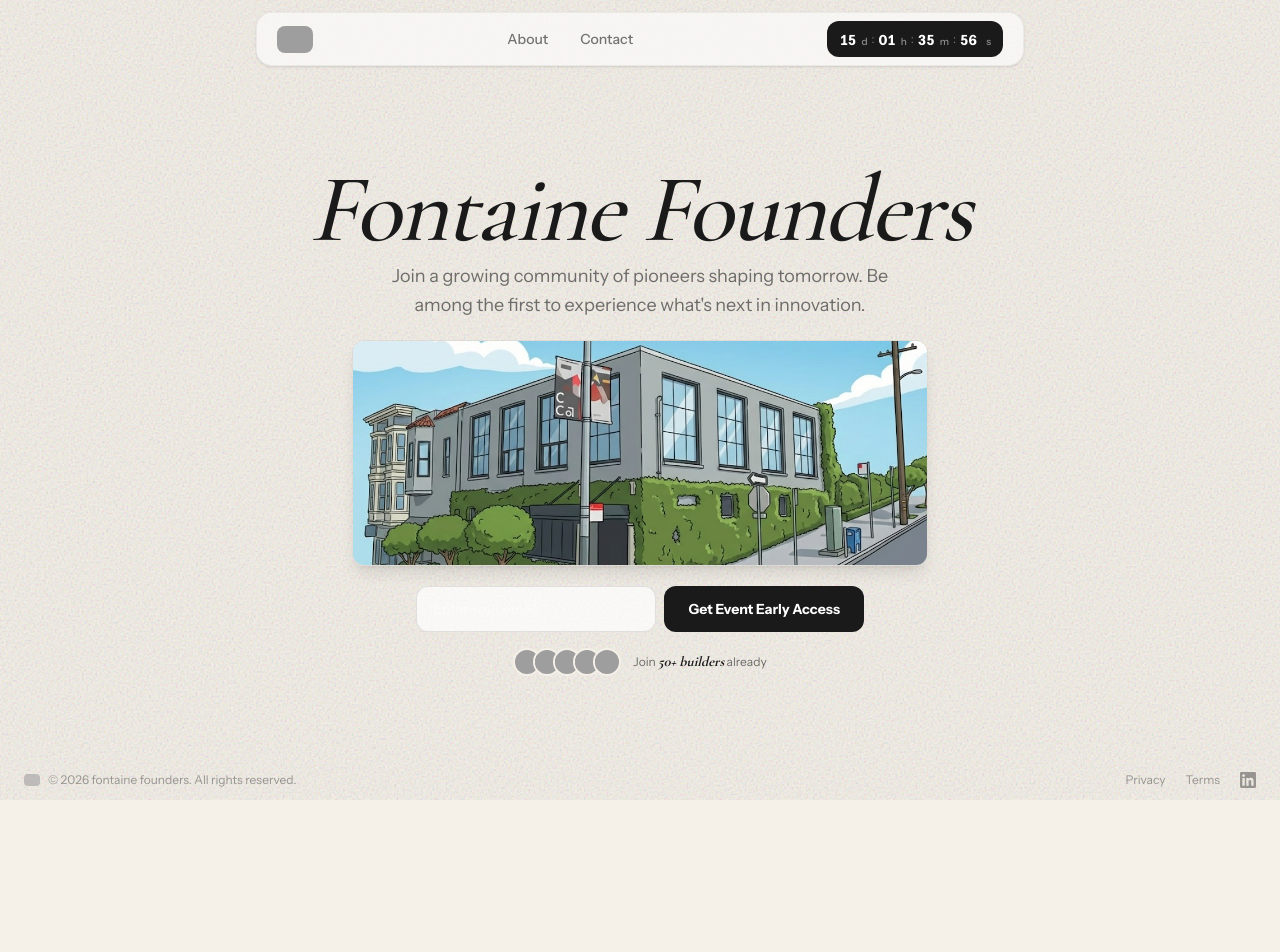
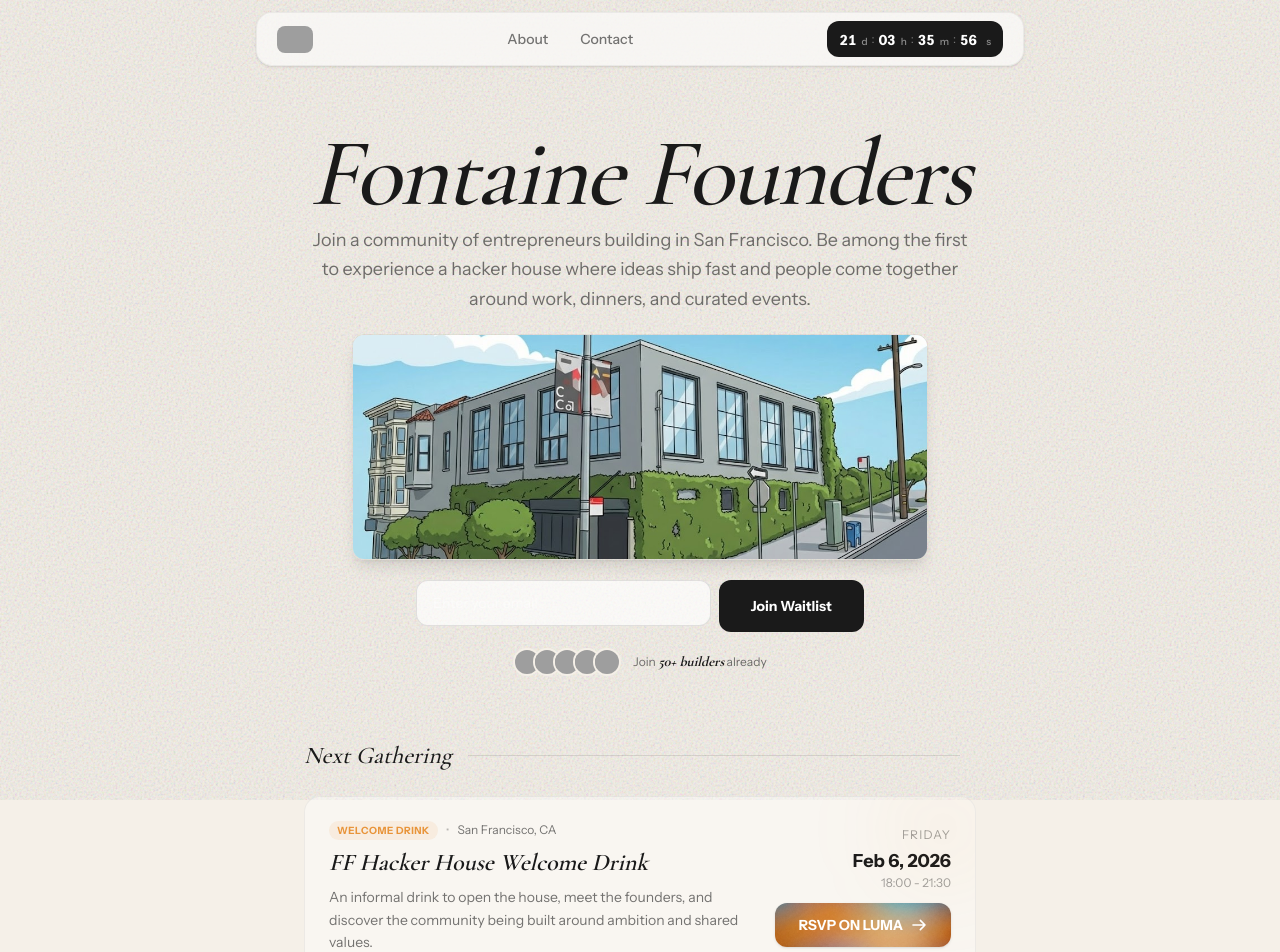
Before and after one commit to rob1-alt/ff, a Next.js app: page / in a window 1280 px wide. Shown: the top 952 px of the page. Before the commit the page ends 800 px from the top, so only its background shows below. Built offline with nearby package versions, Linux system fonts and the light colour scheme; grey boxes are pictures that could not be loaded.

Commit message:
first envent

```diff
--- a/app/page.tsx
+++ b/app/page.tsx
@@ -12,7 +12,7 @@ function CountdownButton() {
   useEffect(() => {
     setMounted(true);
 
-    const targetDate = new Date("2026-02-01T00:00:00").getTime();
+    const targetDate = new Date("2026-02-06T18:00:00-08:00").getTime();
 
     const calculateTimeLeft = () => {
       const now = new Date().getTime();
@@ -163,7 +163,7 @@ export default function Home() {
   };
 
   return (
-    <div className="relative h-screen w-full overflow-hidden">
+    <div className="relative min-h-screen w-full">
       {/* Beige background */}
       <div className="fixed inset-0 z-0 bg-[#F5F0E8]" />
 
@@ -176,7 +176,7 @@ export default function Home() {
       />
 
       {/* Content */}
-      <div className="relative z-10 h-screen flex flex-col">
+      <div className="relative z-10 flex flex-col min-h-screen">
 
         {/* Navbar */}
         <nav className="shrink-0 px-6 py-3">
@@ -207,7 +207,7 @@ export default function Home() {
         </nav>
 
         {/* Hero Section - Centered */}
-        <main className="flex-1 flex items-center justify-center px-6 py-4 overflow-hidden">
+        <main className="flex-1 flex flex-col items-center justify-center px-6 py-12">
           <div className="max-w-4xl mx-auto text-center flex flex-col items-center">
 
             {/* H1 - Playfair Display Italic (old style font) */}
@@ -220,11 +220,11 @@ export default function Home() {
 
             {/* Subtext - Instrument Sans */}
             <p
-              className="text-base md:text-lg text-[#1a1a1a]/60 max-w-lg mx-auto mb-5 leading-relaxed animate-fade-in-up opacity-0 font-[family-name:var(--font-instrument)]"
+              className="text-base md:text-lg text-[#1a1a1a]/60 max-w-2xl mx-auto mb-5 leading-relaxed animate-fade-in-up opacity-0 font-[family-name:var(--font-instrument)]"
               style={{ animationDelay: "200ms", animationFillMode: "forwards" }}
             >
-              Join a growing community of pioneers shaping tomorrow. Be among the first to experience
-              what&apos;s next in innovation.
+Join a community of entrepreneurs building in San Francisco.
+Be among the first to experience a hacker house where ideas ship fast and people come together around work, dinners, and curated events.
             </p>
 
             {/* Hero Image */}
@@ -264,7 +264,7 @@ export default function Home() {
                   <button
                     type="submit"
                     disabled={isLoading}
-                    className="bg-[#1a1a1a] hover:bg-[#333] px-6 py-3 rounded-xl text-white font-bold text-sm whitespace-nowrap disabled:opacity-70 disabled:cursor-not-allowed transition-all hover:scale-[1.02] font-[family-name:var(--font-instrument)]"
+                    className="bg-[#1a1a1a] hover:bg-[#333] px-8 py-4 rounded-xl text-white font-bold text-sm whitespace-nowrap disabled:opacity-70 disabled:cursor-not-allowed transition-all hover:scale-[1.02] font-[family-name:var(--font-instrument)]"
                   >
                     {isLoading ? (
                       <span className="flex items-center justify-center gap-2">
@@ -275,7 +275,7 @@ export default function Home() {
                         Joining...
                       </span>
                     ) : (
-                      "Get Event Early Access"
+                      "Join Waitlist"
                     )}
                   </button>
                 </form>
@@ -324,6 +324,79 @@ export default function Home() {
                 </p>
               </div>
             </div>
+
+            {/* Upcoming Event Section */}
+            <div
+              className="mt-16 w-full max-w-2xl animate-fade-in-up opacity-0"
+              style={{ animationDelay: "400ms", animationFillMode: "forwards" }}
+            >
+              <div className="flex items-center justify-between mb-6">
+                <h2 className="text-2xl font-[family-name:var(--font-cormorant)] italic font-medium text-[#1a1a1a]">Next Gathering</h2>
+                <div className="h-px flex-1 mx-4 bg-black/10" />
+              </div>
+
+              <div
+                className="relative bg-white/40 backdrop-blur-md border border-black/5 rounded-2xl p-6 text-left overflow-hidden"
+              >
+                {/* Decorative background element */}
+                <div className="absolute -right-8 -top-8 w-32 h-32 bg-[#e8943a]/5 rounded-full blur-2xl transition-colors" />
+
+                <div className="flex flex-col md:flex-row md:items-center justify-between gap-6">
+                  <div className="flex-1">
+                    <div className="flex items-center gap-2 mb-2">
+                      <span className="px-2 py-0.5 rounded-full bg-[#e8943a]/10 text-[#e8943a] text-[10px] font-bold tracking-wider uppercase font-[family-name:var(--font-instrument)]">
+                        Welcome Drink
+                      </span>
+                      <span className="text-[#1a1a1a]/30 text-xs font-[family-name:var(--font-instrument)]">•</span>
+                      <span className="text-[#1a1a1a]/60 text-xs font-[family-name:var(--font-instrument)]">San Francisco, CA</span>
+                    </div>
+
+                    <h3 className="text-2xl font-[family-name:var(--font-cormorant)] italic font-semibold text-[#1a1a1a] mb-2 leading-tight">
+                      FF Hacker House Welcome Drink
+                    </h3>
+
+                    <p className="text-sm text-[#1a1a1a]/60 font-[family-name:var(--font-instrument)] leading-relaxed max-w-md">
+                      An informal drink to open the house, meet the founders, and discover the community being built around ambition and shared values.
+                    </p>
+                  </div>
+
+                  <div className="shrink-0 flex flex-col items-start md:items-end gap-1">
+                    <div className="text-right">
+                      <p className="text-xs text-[#1a1a1a]/40 font-[family-name:var(--font-instrument)] uppercase tracking-widest mb-1">Friday</p>
+                      <p className="text-lg font-bold text-[#1a1a1a] font-[family-name:var(--font-instrument)]">Feb 6, 2026</p>
+                      <p className="text-xs text-[#1a1a1a]/40 font-[family-name:var(--font-instrument)]">18:00 - 21:30</p>
+                    </div>
+                    <div className="mt-4 md:mt-2">
+                      <a
+                        href="https://luma.com/n8ui3x4t"
+                        target="_blank"
+                        rel="noopener noreferrer"
+                        className="relative overflow-hidden group px-6 py-3 rounded-xl text-white font-bold text-sm whitespace-nowrap transition-all hover:scale-[1.02] font-[family-name:var(--font-instrument)] inline-flex items-center gap-2 shadow-sm shadow-black/10"
+                      >
+                        {/* Background gradient image */}
+                        <div
+                          className="absolute inset-0 z-0 transition-transform duration-500 group-hover:scale-110"
+                          style={{
+                            backgroundImage: "url('/gradient.jpg')",
+                            backgroundSize: "cover",
+                            backgroundPosition: "center",
+                          }}
+                        />
+                        {/* Overlay for text readability */}
+                        <div className="absolute inset-0 z-10 bg-black/10 group-hover:bg-black/0 transition-colors" />
+
+                        <span className="relative z-20 flex items-center gap-2">
+                          RSVP ON LUMA
+                          <svg className="w-4 h-4" fill="none" viewBox="0 0 24 24" stroke="currentColor">
+                            <path strokeLinecap="round" strokeLinejoin="round" strokeWidth={2.5} d="M14 5l7 7m0 0l-7 7m7-7H3" />
+                          </svg>
+                        </span>
+                      </a>
+                    </div>
+                  </div>
+                </div>
+              </div>
+            </div>
           </div>
         </main>
 
```
